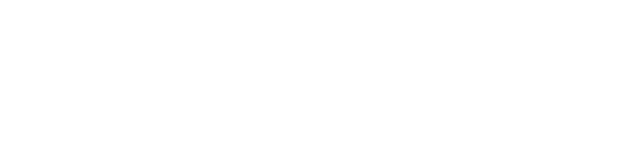
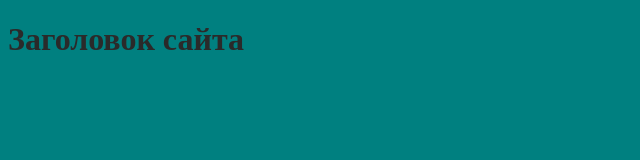
Before and after one commit to Dmitry-Gorelkin/github-tutorial, a plain HTML site: page index.html in a window 1280 px wide. Shown: the whole page, without its empty margins (0-640 px from the left). Drawn offline with Linux system fonts and the light colour scheme.

Commit message:
Добавил заголовок и стиль
Изменил цвет в стиле для заднего фона

```diff
--- a/css/styles.css
+++ b/css/styles.css
@@ -1,4 +1,4 @@
 body {
-    background-color: #fff;
+    background-color: teal;
     color: #2a2a2a;
 }
--- a/index.html
+++ b/index.html
@@ -5,11 +5,14 @@
     <meta charset="UTF-8">
     <meta http-equiv="X-UA-Compatible" content="IE=edge">
     <meta name="viewport" content="width=device-width, initial-scale=1.0">
+    <link rel="stylesheet" type="text/css" href="/css/styles.css">
     <title>Git rules!</title>
 </head>
 
 <body>
 
+    <h1>Заголовок сайта</h1>
+
 </body>
 
 </html>
```
